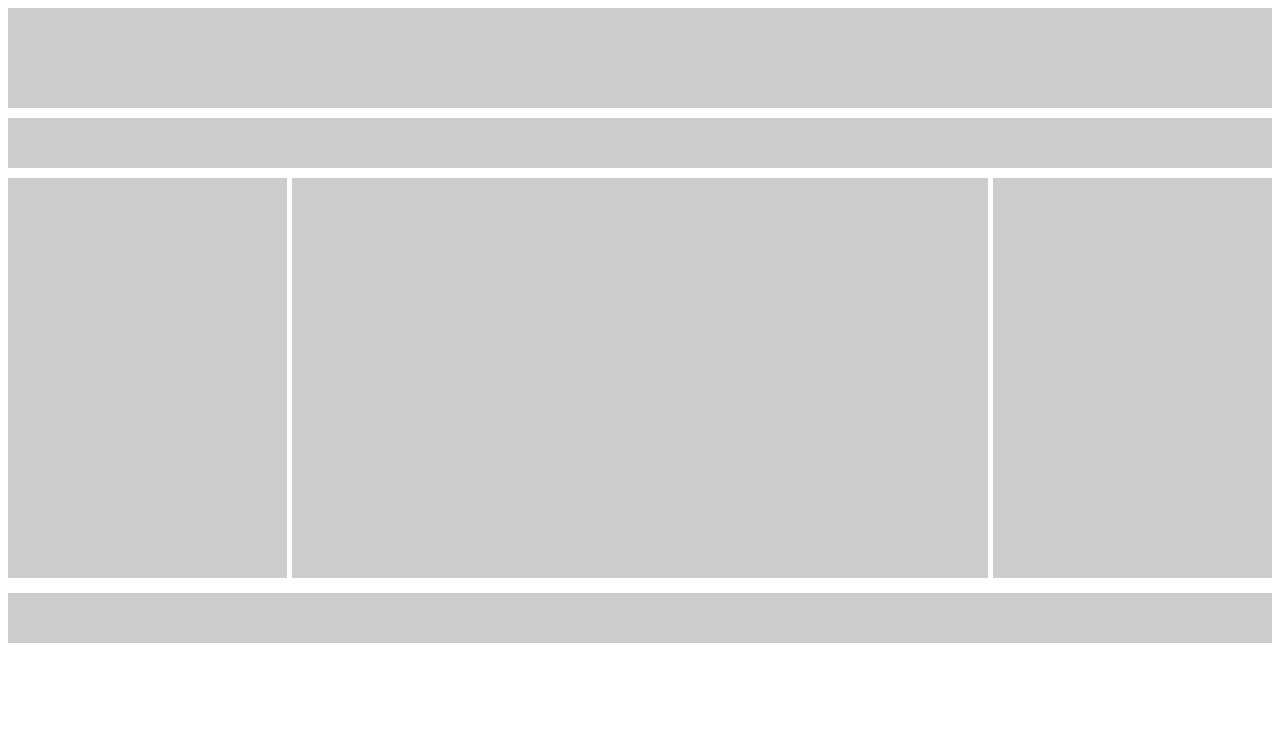
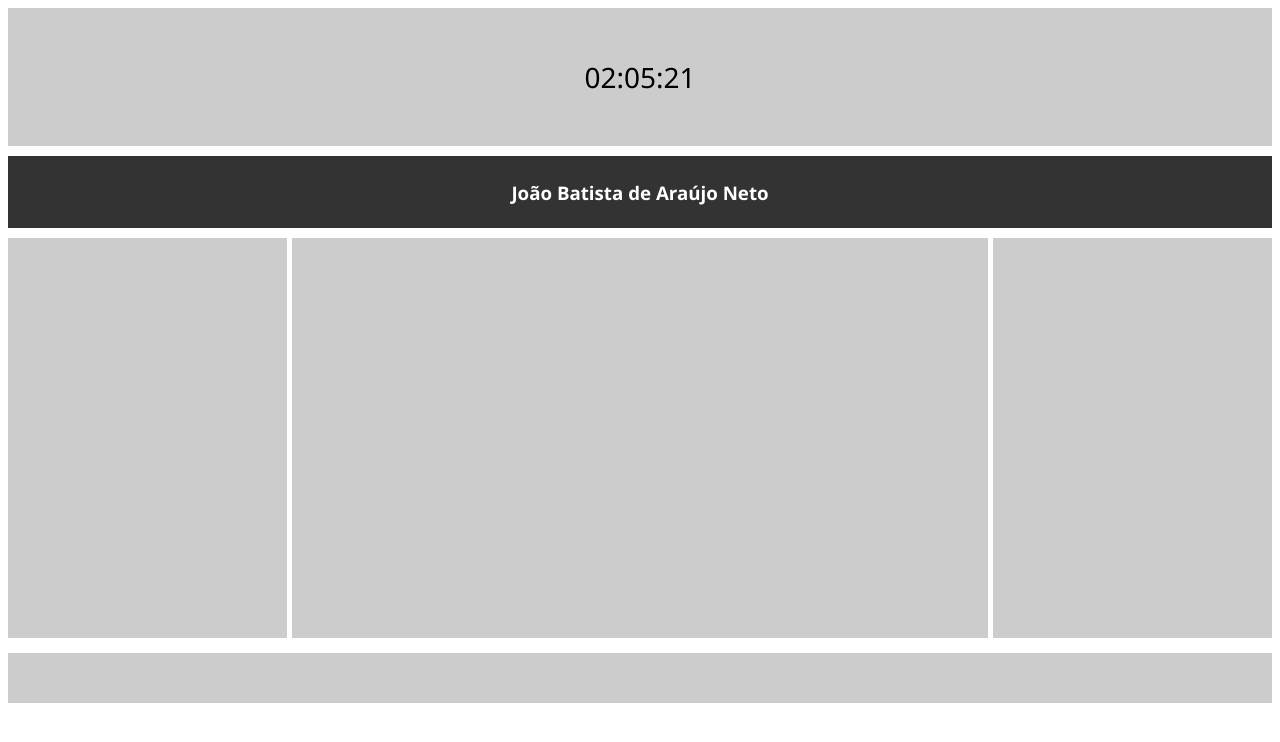
Before and after one commit to devOneto/AllariChallangeUI, a website: page src/index.html in a window 1280 px wide. Drawn offline with Linux system fonts and the light colour scheme.

Commit message:
- Adding clock and navbar

```diff
--- a/src/index.html
+++ b/src/index.html
@@ -11,10 +11,13 @@
 
     <header class="bg-grey">
 
+        <div id="clock">
+        </div>
+
     </header>
 
-    <nav class="bg-grey">
-
+    <nav class="bg-dark text-light">
+        <h3>João Batista de Araújo Neto</h3>
     </nav>
 
     <main>
--- a/src/script.js
+++ b/src/script.js
@@ -0,0 +1,18 @@
+let clock =  document.getElementById("clock");
+
+function tick(){
+    let date = new Date();
+
+    let hours = date.getHours();
+    let minutes = date.getMinutes();
+    let seconds = date.getSeconds();
+
+    hours = hours < 10 ? '0'+hours : hours;
+    minutes = minutes < 10 ? '0'+minutes : minutes;
+    seconds = seconds < 10 ? '0'+seconds : seconds;
+
+    clock.innerHTML = hours + ':' + minutes + ':' + seconds
+    setTimeout(tick, 1000)
+}
+
+tick()
--- a/src/style.css
+++ b/src/style.css
@@ -1,15 +1,29 @@
+*{
+    font-family:'Segoe UI', Tahoma, Geneva, Verdana, sans-serif;
+}
+
 .bg-grey {
     background-color: #ccc;
 }
 
+.bg-dark {
+    background-color: #333;
+}
+
+.text-light {
+    color: #fff;
+}
+
 header {
-    min-height: 100px;
     margin-bottom: 10px;
+    padding: 50px 0px;
 }
 
 nav {
     min-height: 50px;
     margin-bottom: 10px;
+    text-align: center;
+    padding: 5px 0px;
 }
 
 main {
@@ -37,3 +51,10 @@ main {
 footer{
     min-height: 50px;
 }
+
+#clock{
+    width: 100%;
+    margin: auto;
+    text-align: center;
+    font-size: 28px;
+}
```
